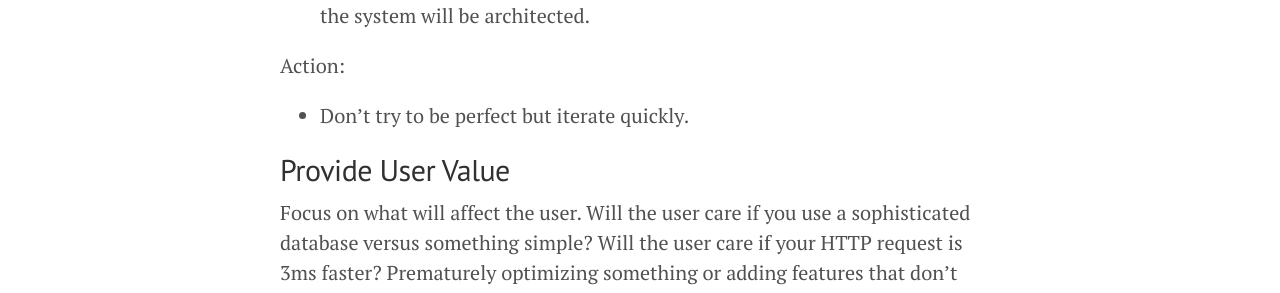
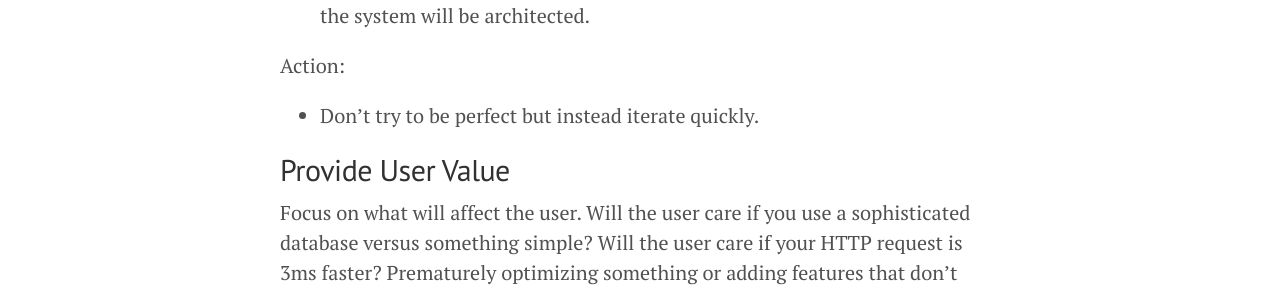
Before and after one commit to jqphu/blog, a Jekyll site: the page built from _posts/2020-08-15-mindless-1.md, in a window 1280 px wide and 900 px high, scrolled down 17662 px. Shown: the part 158-451 px from the top of the window. Built offline with Jekyll 4.4.1, drawn with Linux system fonts in a browser that asks for light colours; a script that is not in the unit is left out.

Commit message:
[2020-08-15] Minor wording fix

```diff
--- a/_posts/2020-08-15-mindless-1.md
+++ b/_posts/2020-08-15-mindless-1.md
@@ -346,7 +346,7 @@ Takeaway:
   you to more accurately visualize how the rest of the system will be architected.
 
 Action:
-* Don't try to be perfect but iterate quickly.
+* Don't try to be perfect but instead iterate quickly.
 
 ## Provide User Value
 
```
